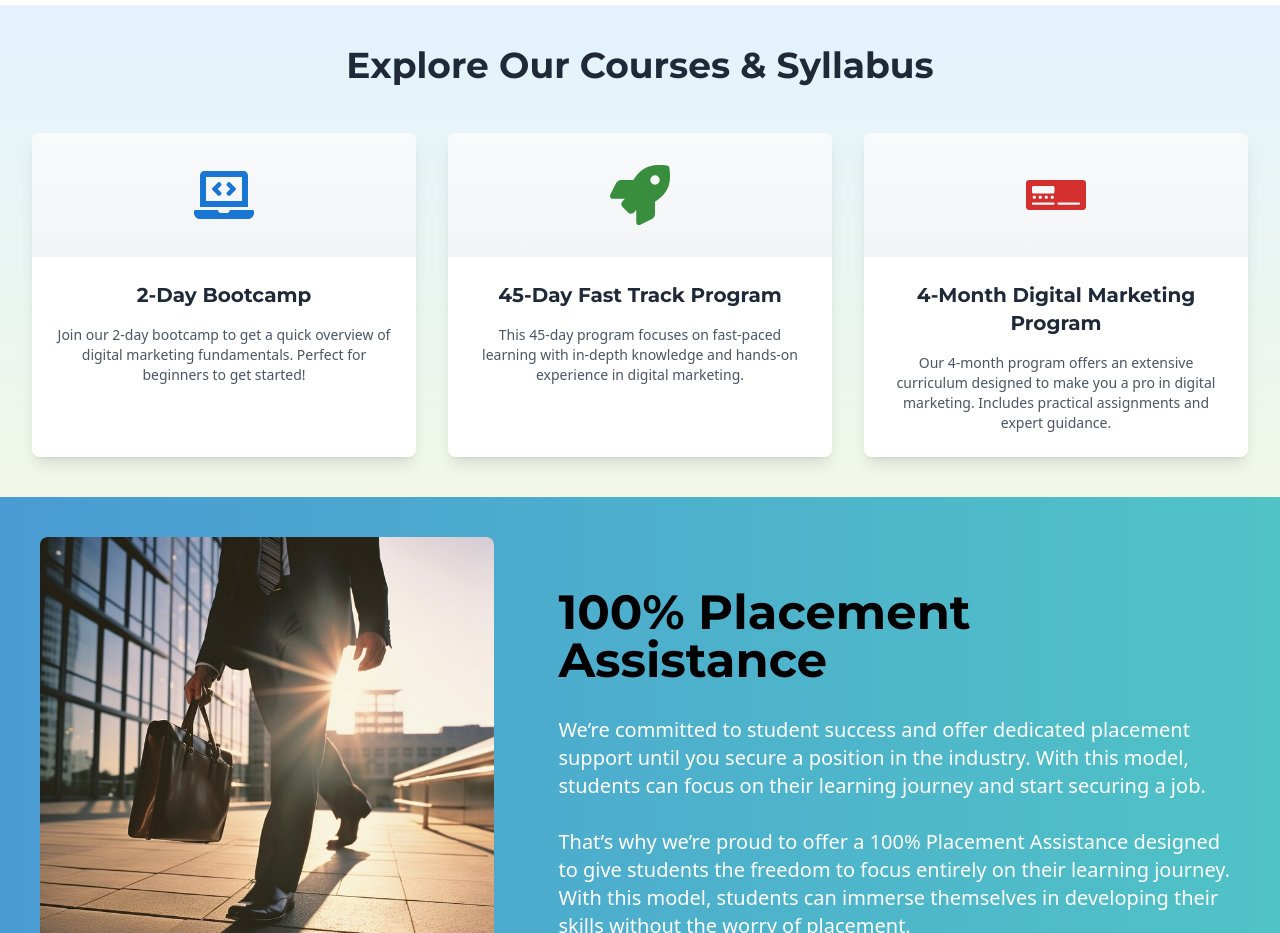
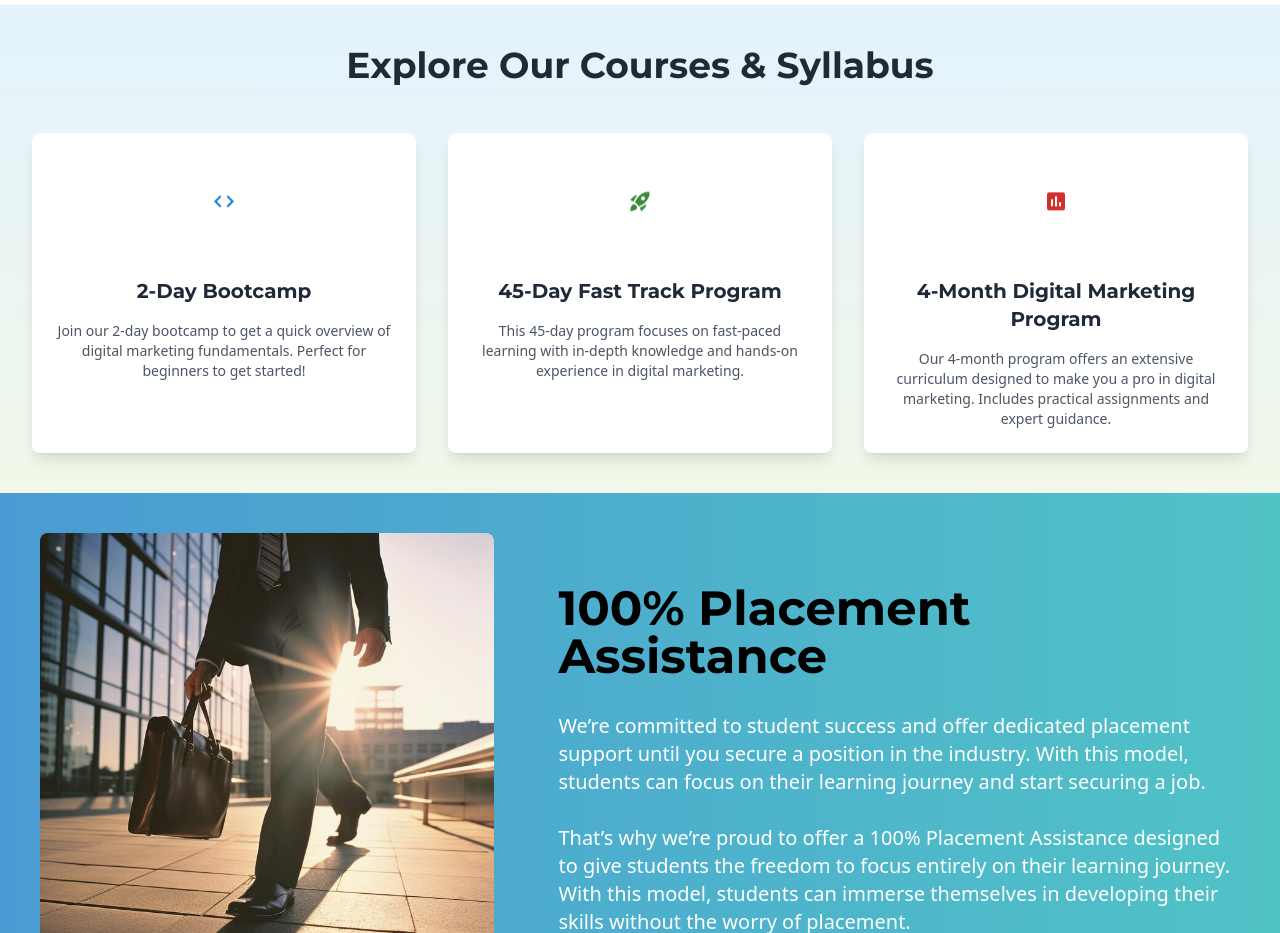
Before and after one commit to Marketiq-Junction/Marketiq-Edu, a Next.js app: page / in a window 1280 px wide. Shown: the part 1920-2853 px from the top of the page. Built offline with nearby package versions, Linux system fonts and the light colour scheme.

Commit message:
changes in course component

```diff
--- a/src/components/contactus/contact/contact.jsx
+++ b/src/components/contactus/contact/contact.jsx
@@ -1,17 +1,35 @@
+"use client";
+import React from "react";
 import Image from 'next/image';
+import { motion } from "framer-motion";
 
 const ContactPage = () => {
   return (
-      <section className="flex flex-col md:flex-row items-center justify-between bg-[#116EB3] mt-12 text-white p-6 md:p-12">
-        <div className="w-full md:w-1/2 space-y-4">
+    <motion.section
+      className="flex flex-col md:flex-row items-center justify-between bg-[#116EB3] mt-12 text-white p-6 md:p-12"
+      initial={{ opacity: 0, y: 50 }}
+      animate={{ opacity: 1, y: 0 }}
+      transition={{ duration: 0.8, ease: "easeOut" }}
+    >
+      <motion.div
+        className="w-full md:w-1/2 space-y-4"
+        initial={{ x: -50, opacity: 0 }}
+        animate={{ x: 0, opacity: 1 }}
+        transition={{ duration: 0.8, ease: "easeOut", delay: 0.2 }}
+      >
         <h2 className="text-3xl md:text-4xl font-bold font-syne">Contact Us</h2>
-          <p className="text-base md:text-lg font-montserrat ">
+        <p className="text-base md:text-lg font-montserrat">
           We&apos;re here to help you elevate your business! Reach out to us
           today for personalized support and to learn more about our digital
           marketing solutions.
         </p>
-        </div>
-        <div className="w-full mt-4 md:w-1/2 flex justify-center md:justify-end">
+      </motion.div>
+      <motion.div
+        className="w-full mt-4 md:w-1/2 flex justify-center md:justify-end"
+        initial={{ scale: 0.8, opacity: 0 }}
+        animate={{ scale: 1, opacity: 1 }}
+        transition={{ duration: 0.8, ease: "easeOut", delay: 0.4 }}
+      >
         <Image
           src="/5.jpg"
           alt="Contact Illustration"
@@ -19,8 +37,8 @@ const ContactPage = () => {
           height={400}
           className="object-contain max-w-full h-auto rounded-xl"
         />
-        </div>
-      </section>
+      </motion.div>
+    </motion.section>
   );
 };
 
--- a/src/components/contactus/getintouch/getintouch.jsx
+++ b/src/components/contactus/getintouch/getintouch.jsx
@@ -1,9 +1,17 @@
+"use client"
 // import ContactForm from "../ContactForm"; // Make sure the path is correct
 import { LocationOn, Phone, Email } from "@mui/icons-material";
+import { motion } from "framer-motion";
 
 const Getintouch = () => {
   return (
-    <section className="container mx-auto p-8 flex flex-col md:flex-row justify-between items-start mt-12 mb-8">
+    <motion.div
+    initial={{opacity:0,scale:0.9}}
+    animate={{opacity:1,scale:1}}
+    transition={{duration:1,ease:"circIn"}}
+
+
+    className="container mx-auto p-8 flex flex-col md:flex-row justify-between items-start mt-12 mb-8">
       {/* Contact Info Section */}
       <div className="md:w-1/2 space-y-6">
         <h2 className="font-syne text-3xl font-bold">Get in Touch</h2>
@@ -56,7 +64,7 @@ const Getintouch = () => {
       <div className="md:w-1/2 mt-8 md:mt-0">
         {/* <ContactForm /> */}
       </div>
-    </section>
+    </motion.div>
   );
 };
 
--- a/src/components/home/courses/courses.jsx
+++ b/src/components/home/courses/courses.jsx
@@ -2,15 +2,18 @@
 import React from "react";
 import Link from "next/link";
 import { motion } from "framer-motion";
-import { FaLaptopCode, FaRocket, FaDigitalTachograph } from "react-icons/fa";
+// MUI Icons
+import CodeIcon from "@mui/icons-material/Code";
+import RocketLaunchIcon from "@mui/icons-material/RocketLaunch";
+import MarketingIcon from "@mui/icons-material/Assessment";
 
 const Courses = () => {
-  // Course data with "syllabusLink" and icons
+  // Course data with "syllabusLink" and MUI icons
   const courseData = [
     {
       id: 1,
       title: "2-Day Bootcamp",
-      icon: <FaLaptopCode className="text-6xl text-[#1976d2]" />, // Icon for course
+      icon: <CodeIcon className="text-[4rem] text-[#1976d2]" />, // MUI Icon for course
       extraInfo:
         "Join our 2-day bootcamp to get a quick overview of digital marketing fundamentals. Perfect for beginners to get started!",
       syllabusLink: "/pdf/Bootcamp.pdf",
@@ -18,7 +21,7 @@ const Courses = () => {
     {
       id: 2,
       title: "45-Day Fast Track Program",
-      icon: <FaRocket className="text-6xl text-[#388e3c]" />, // Icon for course
+      icon: <RocketLaunchIcon className="text-[4rem] text-[#388e3c]" />, // MUI Icon for course
       extraInfo:
         "This 45-day program focuses on fast-paced learning with in-depth knowledge and hands-on experience in digital marketing.",
       syllabusLink: "/pdf/45 day.pdf",
@@ -26,7 +29,7 @@ const Courses = () => {
     {
       id: 3,
       title: "4-Month Digital Marketing Program",
-      icon: <FaDigitalTachograph className="text-6xl text-[#d32f2f]" />, // Icon for course
+      icon: <MarketingIcon className="text-[4rem] text-[#d32f2f]" />, // MUI Icon for course
       extraInfo:
         "Our 4-month program offers an extensive curriculum designed to make you a pro in digital marketing. Includes practical assignments and expert guidance.",
       syllabusLink: "/pdf/4 Month.pdf",
@@ -67,11 +70,16 @@ const Courses = () => {
               whileHover="hover"
               animate="animate"
             >
-              {/* Icon Section */}
-              <div className="p-8 bg-gradient-to-t from-gray-100 to-gray-50 rounded-t-lg w-full flex justify-center">
+              {/* <motion.div
+              initial={{opacity:0.3,scale:0.4}}
+              animate={{opacity:1,scale:1}}
+              transition={{duration:0.7,delay:0.3, ease:"backIn"}}
+              className="p-8   rounded-t-lg w-full flex justify-center">
+                {course.icon}
+              </motion.div> */}
+              <div className=" p-8 rounded-t-lg w-full flex justify-center mt-8 sm: animate-bounce">
                 {course.icon}
               </div>
-
               {/* Content Section */}
               <div className="p-6 flex flex-col items-center">
                 <h3 className="text-lg sm:text-xl font-bold font-montserrat text-gray-800">
```
Lines whose indentation alone changed are shown as unchanged.
